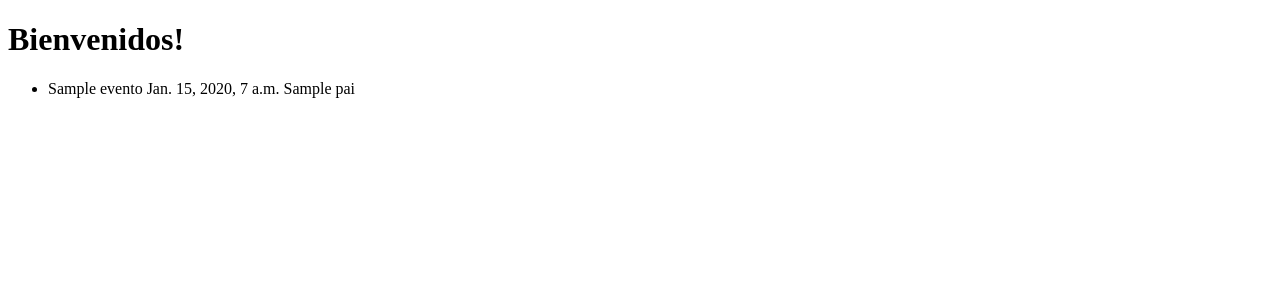
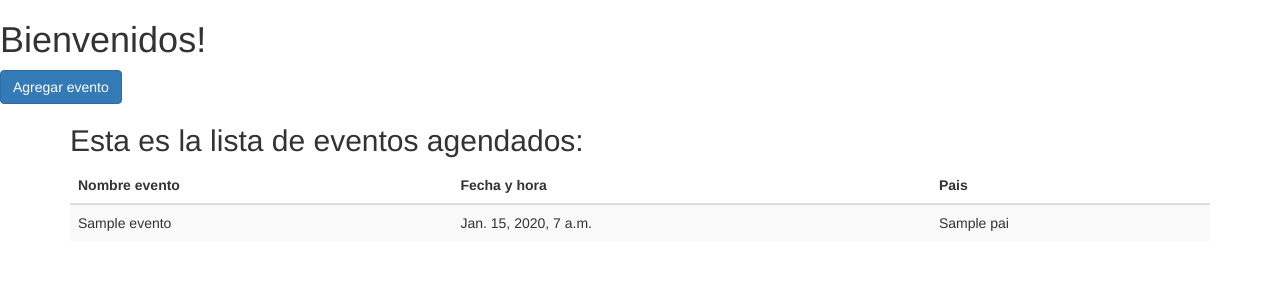
Before and after one commit to nahuelbrandan/django_registro_de_eventos, a Django app: page / in a window 1280 px wide. Shown: the top 300 px of the page. Run offline with Django 3.2, Linux system fonts and the light colour scheme; tables that the repository leaves empty hold one stand-in row (values such as "Sample post"); some libraries are stand-ins or nearby versions.

Commit message:
se les agrego un poco de diseño con bootstrap, unos botones de redireccion en los templates, y mas de readme

```diff
--- a/registro_de_eventos/registro/forms.py
+++ b/registro_de_eventos/registro/forms.py
@@ -7,5 +7,5 @@ class pais_form(forms.Form):
 
 class evento_form(forms.Form):
     nombre = forms.CharField(label='Nombre del Evento', max_length=200)
-    fecha = forms.DateTimeField()
+    fecha = forms.DateTimeField(widget=forms.TextInput(attrs={'placeholder': 'Ej: 2019/12/25 13:30:00'}))
     pais = forms.ModelChoiceField(queryset=Pais.objects.all())
--- a/registro_de_eventos/registro/templates/home.html
+++ b/registro_de_eventos/registro/templates/home.html
@@ -1,22 +1,43 @@
 <!DOCTYPE html>
 <html lang="">
+
 <head>
     <meta charset="utf-8">
-    <meta name="Home" content="width=device-width, initial-scale=1.0">
+    <title> Home </title>
 
-    <title> Home </title>
+    <meta name="viewport" content="width=device-width, initial-scale=1">
+    <link rel="stylesheet" href="https://maxcdn.bootstrapcdn.com/bootstrap/3.3.7/css/bootstrap.min.css">
 </head>
 
 <body>
     <h1> Bienvenidos! </h1>
 
-    <ul>
-        {% for evento in eventos %}
-        <div>
-            <li>{{ evento.nombre}} {{ evento.fecha }} {{ evento.pais }}</li>
-        </div>
-       {% endfor %}
-    </ul>
+    <form action="/evento" method="get">
+        <button type="submit" class="btn btn-primary">Agregar evento</button><br>
+    </form>
+
+    <div class="container">
+        <h2> Esta es la lista de eventos agendados: </h2>
+        <table class="table table-striped">
+            <thead>
+                <tr>
+                    <th>Nombre evento</th>
+                    <th>Fecha y hora</th>
+                    <th>Pais</th>
+                </tr>
+            </thead>
+            <tbody>
+                {% for evento in eventos %}
+                <tr>
+                    <td>{{ evento.nombre}}</td>
+                    <td>{{ evento.fecha }}</td>
+                    <td>{{ evento.pais  }}</td>
+                </tr>
+                {% endfor %}
+            </tbody>
+        </table>
+    </div>
 
 </body>
+
 </html>
--- a/registro_de_eventos/registro_de_eventos/settings.py
+++ b/registro_de_eventos/registro_de_eventos/settings.py
@@ -37,6 +37,7 @@ INSTALLED_APPS = [
     'django.contrib.sessions',
     'django.contrib.messages',
     'django.contrib.staticfiles',
+    'crispy_forms',
     'registro.apps.RegistroConfig',
 ]
 
@@ -119,3 +120,5 @@ USE_TZ = True
 # https://docs.djangoproject.com/en/2.1/howto/static-files/
 
 STATIC_URL = '/static/'
+
+CRISPY_TEMPLATE_PACK = 'bootstrap4'
--- /dev/null
+++ b/requirements.txt
@@ -0,0 +1,2 @@
+pip install django
+pip install django-crispy-forms
```
Also changed, not shown: registro_de_eventos/registro/templates/evento.html (+14 -3 lines), registro_de_eventos/registro/templates/pais.html (+9 -2 lines), README.md, 1 other file.
